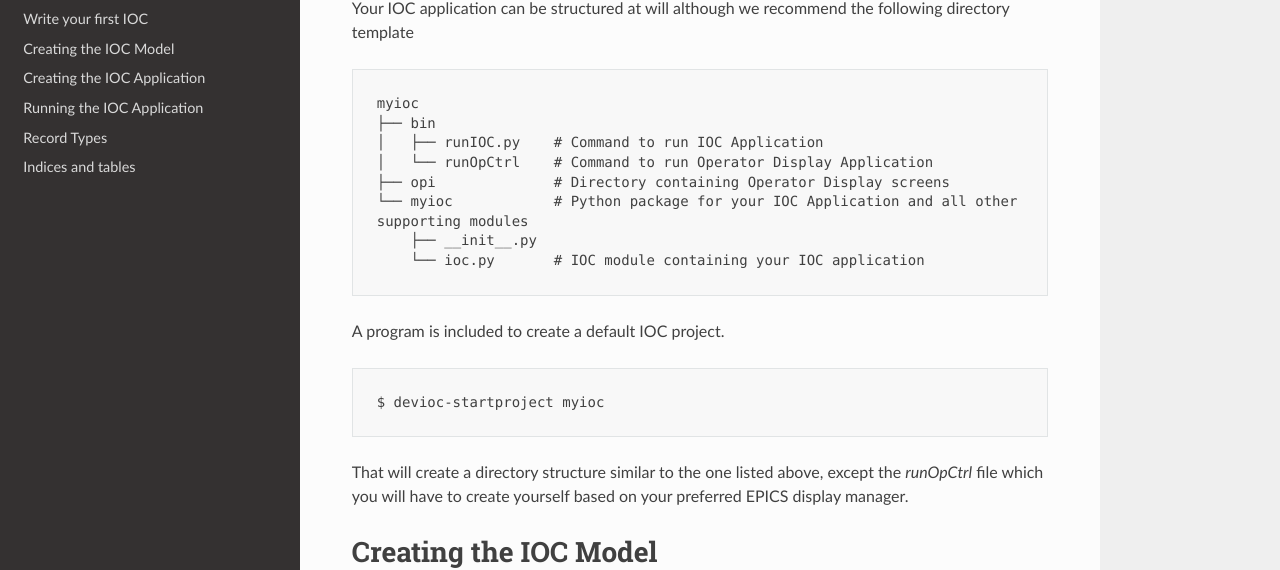
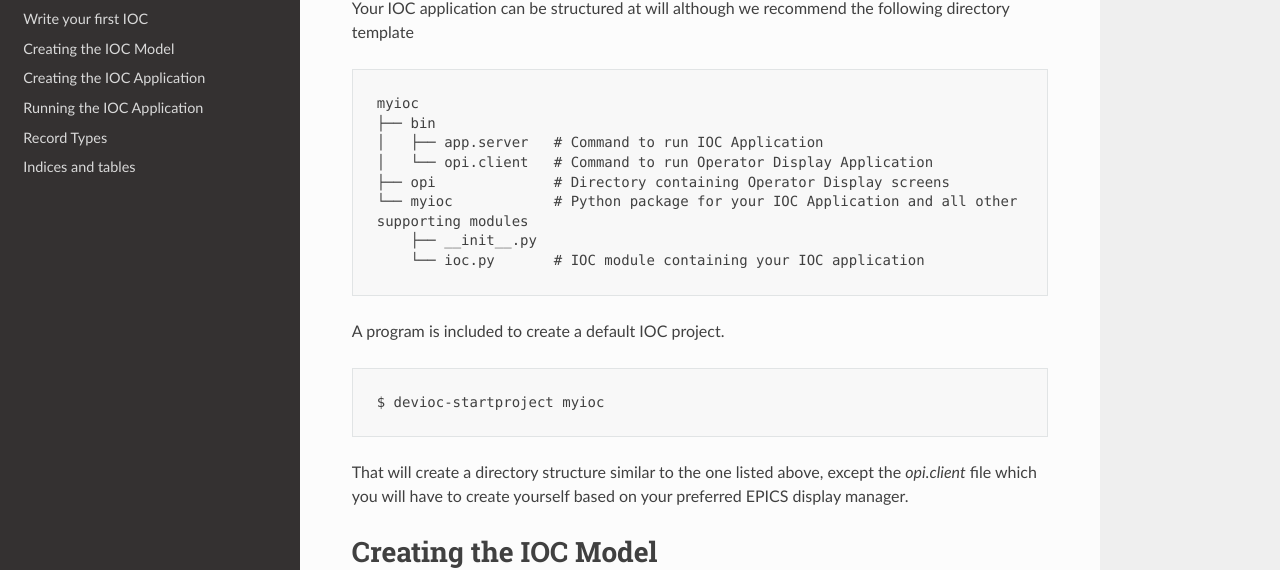
Before and after one commit to michel4j/devioc, a Sphinx documentation site: the page built from docs/source/index.rst, in a window 1280 px wide and 900 px high, scrolled down 931 px. Shown: the part 165-735 px from the top of the window. Built offline with Sphinx 7.4.7 and the Read the Docs theme 2.0.0, drawn with Linux system fonts in a browser that asks for light colours; the version number could not be read and is left out; some of the changed text lies outside the part shown.

Commit message:
Update start-project script

```diff
--- a/docs/source/index.rst
+++ b/docs/source/index.rst
@@ -53,8 +53,8 @@ Your IOC application can be structured at will although we recommend the followi
 
    myioc
    ├── bin
-   │   ├── runIOC.py    # Command to run IOC Application
-   │   └── runOpCtrl    # Command to run Operator Display Application
+   │   ├── app.server   # Command to run IOC Application
+   │   └── opi.client   # Command to run Operator Display Application
    ├── opi              # Directory containing Operator Display screens
    └── myioc            # Python package for your IOC Application and all other supporting modules
        ├── __init__.py
@@ -67,7 +67,7 @@ A program is included to create a default IOC project.
 
    $ devioc-startproject myioc
 
-That will create a directory structure similar to the one listed above, except the `runOpCtrl` file which you
+That will create a directory structure similar to the one listed above, except the `opi.client` file which you
 will have to create yourself based on your preferred EPICS display manager.
 
 
@@ -156,7 +156,7 @@ This application is initialized with the IOC device name.
 
 Running the IOC Application
 ===========================
-The script **bin/runIOC.py** is responsible for running the IOC Application. An example script is generated by the
+The script **bin/app.server** is responsible for running the IOC Application. An example script is generated by the
 **devioc-startproject** command. It can be modified to suit your needs. For example:
 
 .. code-block:: python
```
Also changed, not shown: 2 other files.
